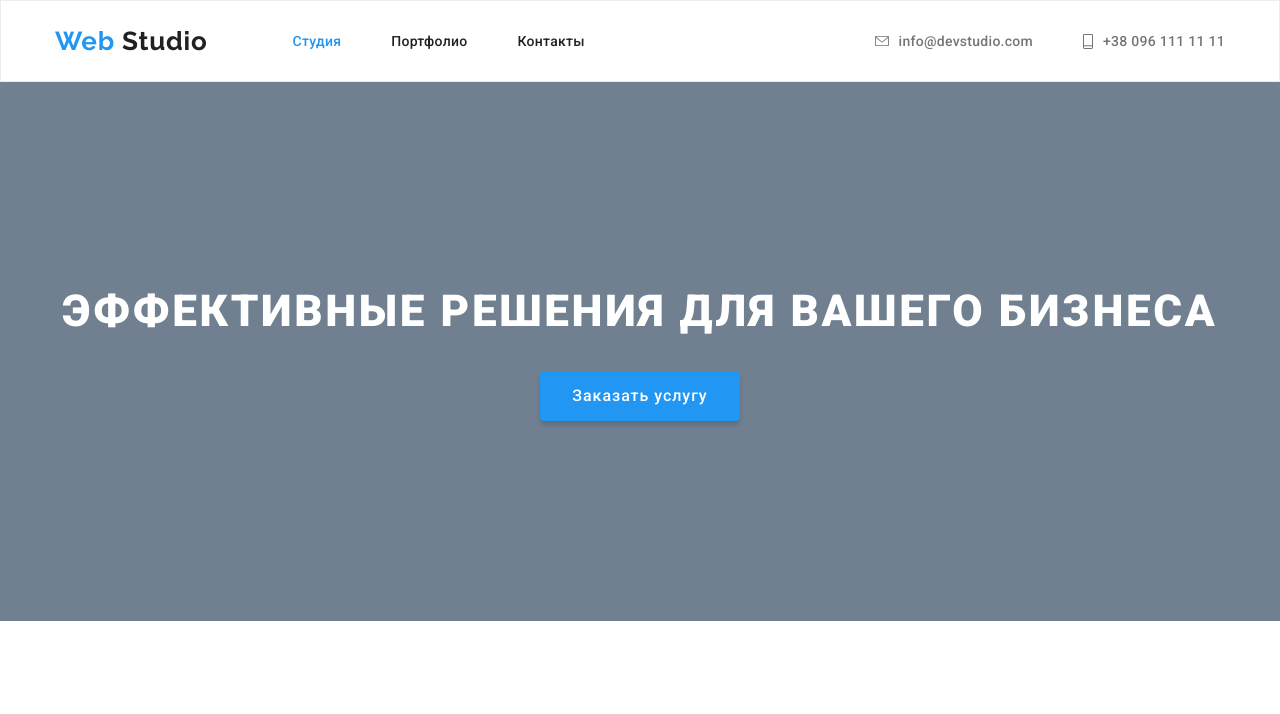
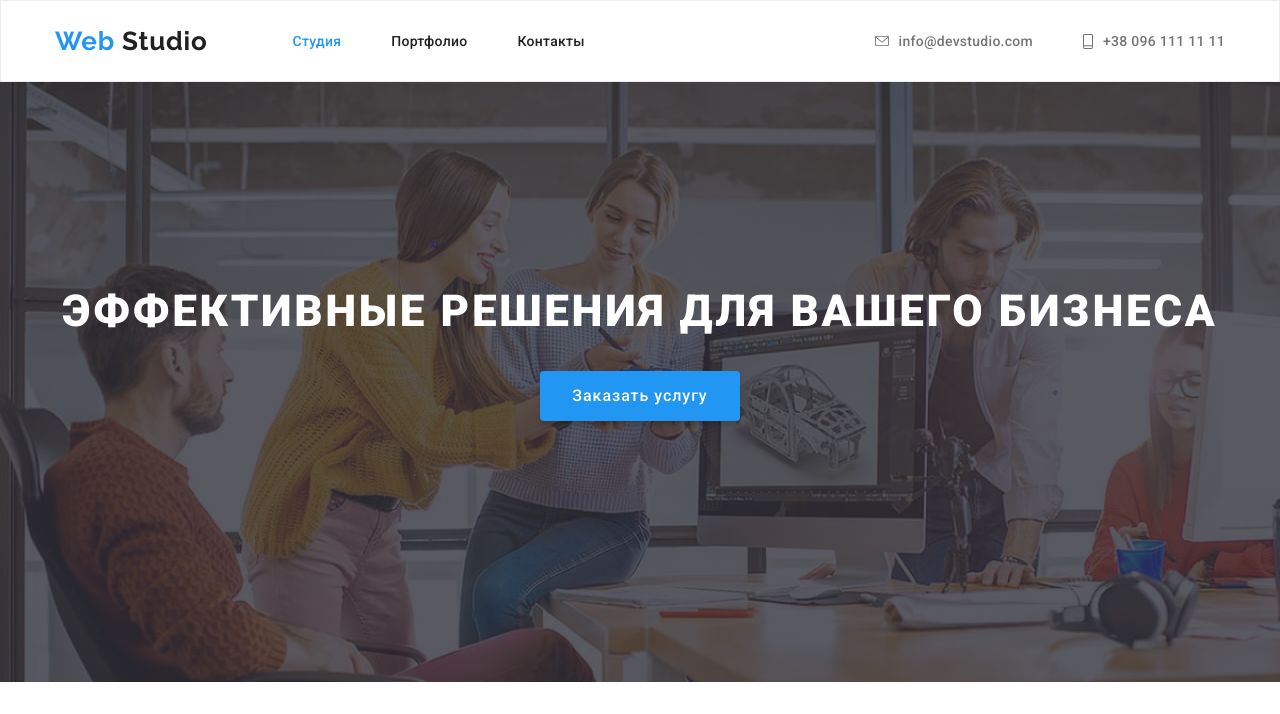
Before and after one commit to Dkrasin/goit-markup-hw-04, a plain HTML site: page index.html in a window 1280 px wide. Shown: the top 714 px of the page. Drawn offline with nearby package versions, Linux system fonts and the light colour scheme.

Commit message:
start banner

```diff
--- a/css/styles.css
+++ b/css/styles.css
@@ -302,12 +302,12 @@ header {
   border: 1px solid #ececec;
 }
 /* Banner */
-.hero {
+/* .hero {
   text-align: center;
   padding-top: 200px;
   padding-bottom: 200px;
   background-color: slategray;
-}
+} */
 header .container {
   display: flex;
   align-items: center;
@@ -774,3 +774,21 @@ img {
     text-align: left;
     padding: 20px 24px;
 }
+/* text-align: center;
+  padding-top: 200px;
+  padding-bottom: 200px;
+  /* background-color: slategray;
+} */
+.hero-banner {
+
+  margin-left: auto;
+    margin-right: auto;
+    max-width: 1600px;
+    height: 600px;
+    padding-top: 200px;
+  padding-bottom: 200px;
+    text-align: center;
+    background-image: linear-gradient(0deg, rgba(34, 15, 195, 1) 0%, rgba(47, 48, 58, 0.8) 0%), url(../img/Headerimg.jpg);
+    background-repeat: no-repeat;
+    background-size: cover;
+}
--- a/index.html
+++ b/index.html
@@ -55,7 +55,7 @@
     <main>
       <!-- Banner -->
 
-      <div>
+      <div class="hero-banner">
         <section class="hero">
           <h1 class="hero-title">
             ЭФФЕКТИВНЫЕ РЕШЕНИЯ ДЛЯ ВАШЕГО БИЗНЕСА
```
